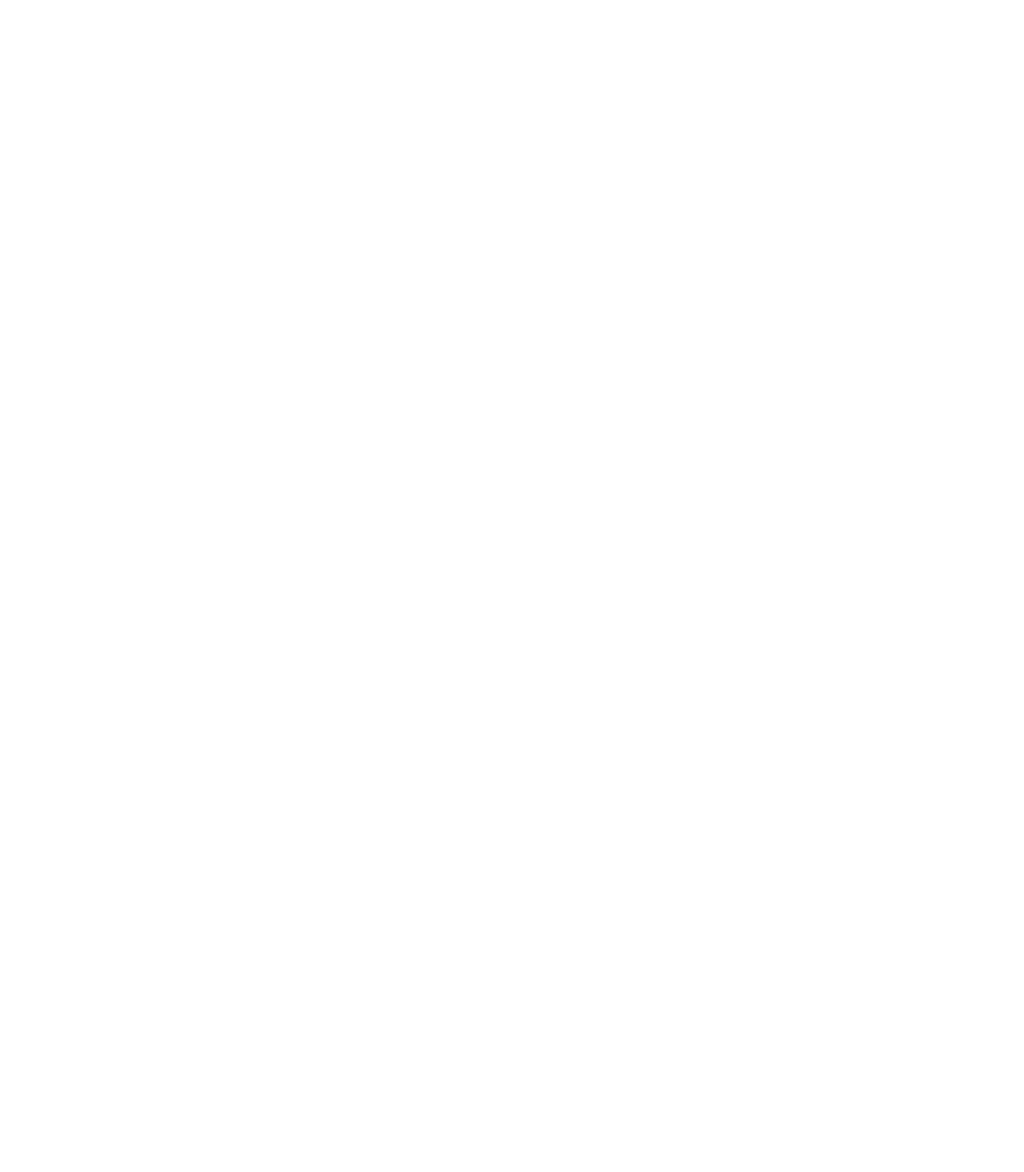
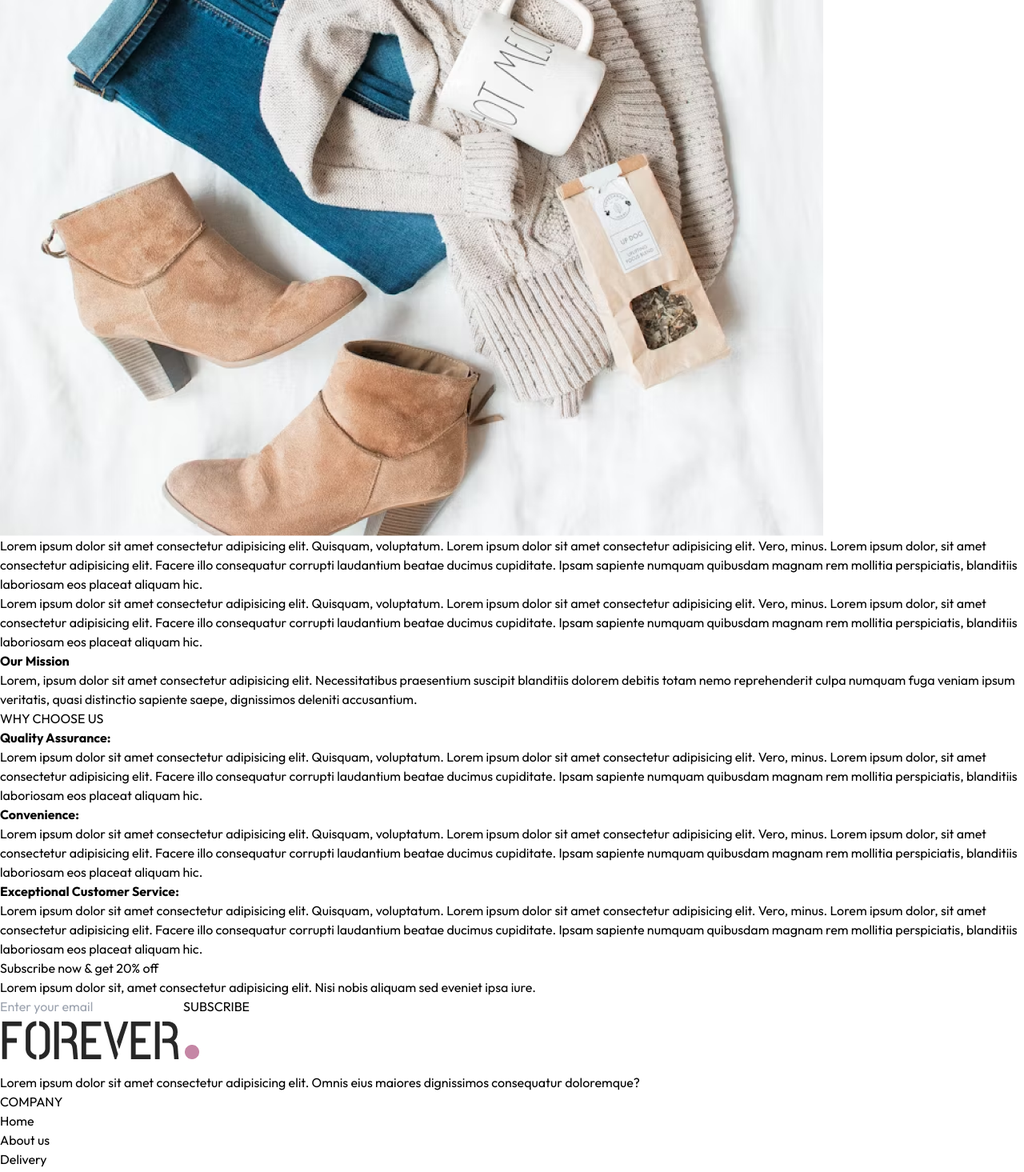
Before and after one commit to rahulrajput34/E-Commerce-Platform, a React (Vite) app in the folder frontend/: page /about in a window 1280 px wide. Shown: the part 922-2387 px from the top of the page at 80% size. Before the commit the page ends 858 px from the top, so only its background shows below. Built offline with nearby package versions, Linux system fonts and the light colour scheme.

Commit message:
add about page

```diff
--- a/frontend/src/pages/About.jsx
+++ b/frontend/src/pages/About.jsx
@@ -1,8 +1,43 @@
 import React from 'react'
+import Title from '../components/Title'
+import { assets } from '../assets/assets'
+import NewsletterBox from '../components/NewsletterBox'
 
 const About = () => {
   return (
-    <div>About</div>
+    <div>
+      <div className='text-2xl text-center pt-8 border-t'>
+        <Title text1={'ABOUT'} text2={'US'} />
+      </div>
+      <div className='my-10 flex flex-col md:flex-row gap-16'>
+        <img  className='w-full md:max-w-[450px]' src={assets.about_img} alt="" />
+        <div className='flex flex-col justify-center gap-6 md:w-2/4 text-gray-600'>
+          <p>Lorem ipsum dolor sit amet consectetur adipisicing elit. Quisquam, voluptatum. Lorem ipsum dolor sit amet consectetur adipisicing elit. Vero, minus. Lorem ipsum dolor, sit amet consectetur adipisicing elit. Facere illo consequatur corrupti laudantium beatae ducimus cupiditate. Ipsam sapiente numquam quibusdam magnam rem mollitia perspiciatis, blanditiis laboriosam eos placeat aliquam hic.</p>
+          <p>Lorem ipsum dolor sit amet consectetur adipisicing elit. Quisquam, voluptatum. Lorem ipsum dolor sit amet consectetur adipisicing elit. Vero, minus. Lorem ipsum dolor, sit amet consectetur adipisicing elit. Facere illo consequatur corrupti laudantium beatae ducimus cupiditate. Ipsam sapiente numquam quibusdam magnam rem mollitia perspiciatis, blanditiis laboriosam eos placeat aliquam hic.</p>
+          <b className='text-gray-800'>Our Mission</b>
+          <p>Lorem, ipsum dolor sit amet consectetur adipisicing elit. Necessitatibus praesentium suscipit blanditiis dolorem debitis totam nemo reprehenderit culpa numquam fuga veniam ipsum veritatis, quasi distinctio sapiente saepe, dignissimos deleniti accusantium.</p>
+        </div>
+      </div>
+      <div className='text-xl py-4'>
+        <Title text1={'WHY'} text2={'CHOOSE US'} />
+      </div>
+      <div className='flex flex-col md:flex-row text-sm mb-20'>
+        <div className='border px-10 md:px-16 py-8 sm:py-20 flex flex-col gap-5'>
+          <b>Quality Assurance: </b>
+          <p className='text-gray-600'>Lorem ipsum dolor sit amet consectetur adipisicing elit. Quisquam, voluptatum. Lorem ipsum dolor sit amet consectetur adipisicing elit. Vero, minus. Lorem ipsum dolor, sit amet consectetur adipisicing elit. Facere illo consequatur corrupti laudantium beatae ducimus cupiditate. Ipsam sapiente numquam quibusdam magnam rem mollitia perspiciatis, blanditiis laboriosam eos placeat aliquam hic.</p>
+        </div>
+        <div className='border px-10 md:px-16 py-8 sm:py-20 flex flex-col gap-5'>
+          <b>Convenience:</b>
+          <p className='text-gray-600'>Lorem ipsum dolor sit amet consectetur adipisicing elit. Quisquam, voluptatum. Lorem ipsum dolor sit amet consectetur adipisicing elit. Vero, minus. Lorem ipsum dolor, sit amet consectetur adipisicing elit. Facere illo consequatur corrupti laudantium beatae ducimus cupiditate. Ipsam sapiente numquam quibusdam magnam rem mollitia perspiciatis, blanditiis laboriosam eos placeat aliquam hic.</p>
+        </div>
+        <div className='border px-10 md:px-16 py-8 sm:py-20 flex flex-col gap-5'>
+          <b>Exceptional Customer Service:</b>
+          <p className='text-gray-600'>Lorem ipsum dolor sit amet consectetur adipisicing elit. Quisquam, voluptatum. Lorem ipsum dolor sit amet consectetur adipisicing elit. Vero, minus. Lorem ipsum dolor, sit amet consectetur adipisicing elit. Facere illo consequatur corrupti laudantium beatae ducimus cupiditate. Ipsam sapiente numquam quibusdam magnam rem mollitia perspiciatis, blanditiis laboriosam eos placeat aliquam hic.</p>
+        </div>
+      </div>
+      {/* newsletter box */}
+      <NewsletterBox/>
+    </div>
   )
 }
 
```
